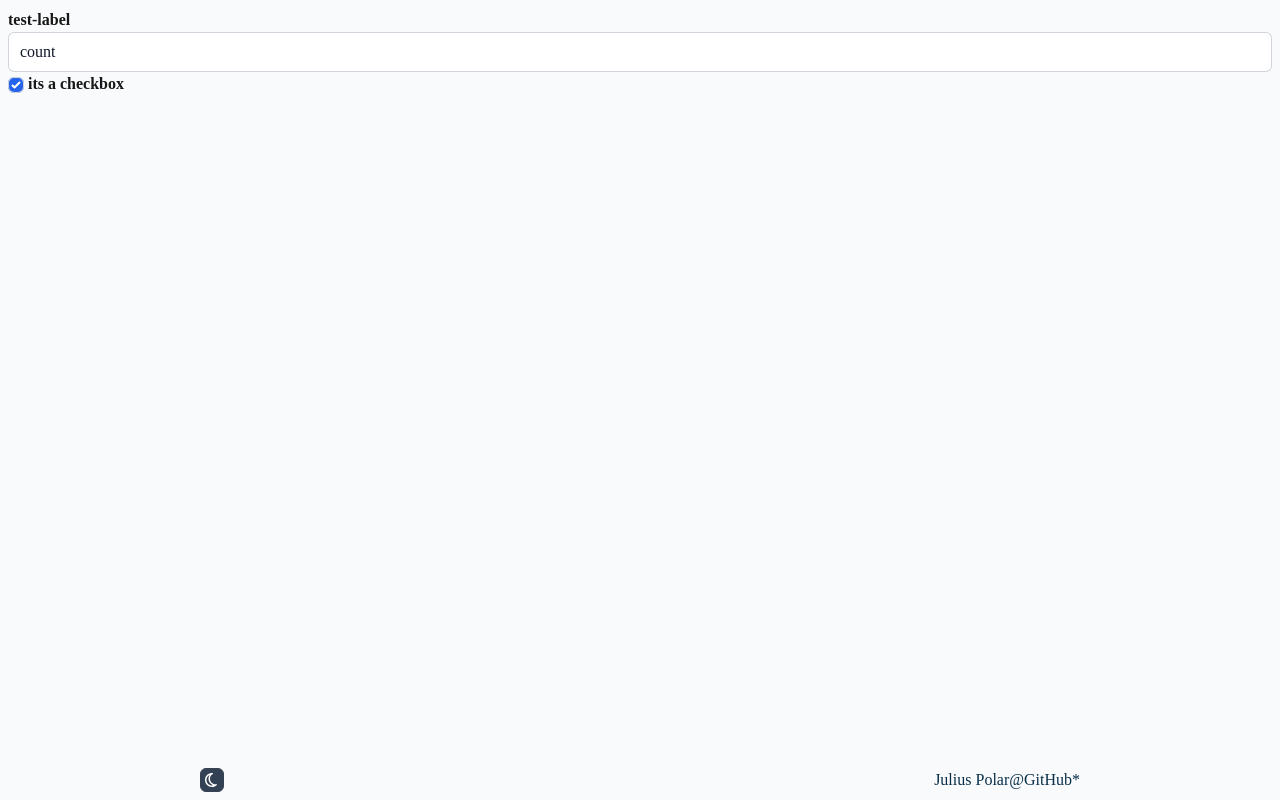
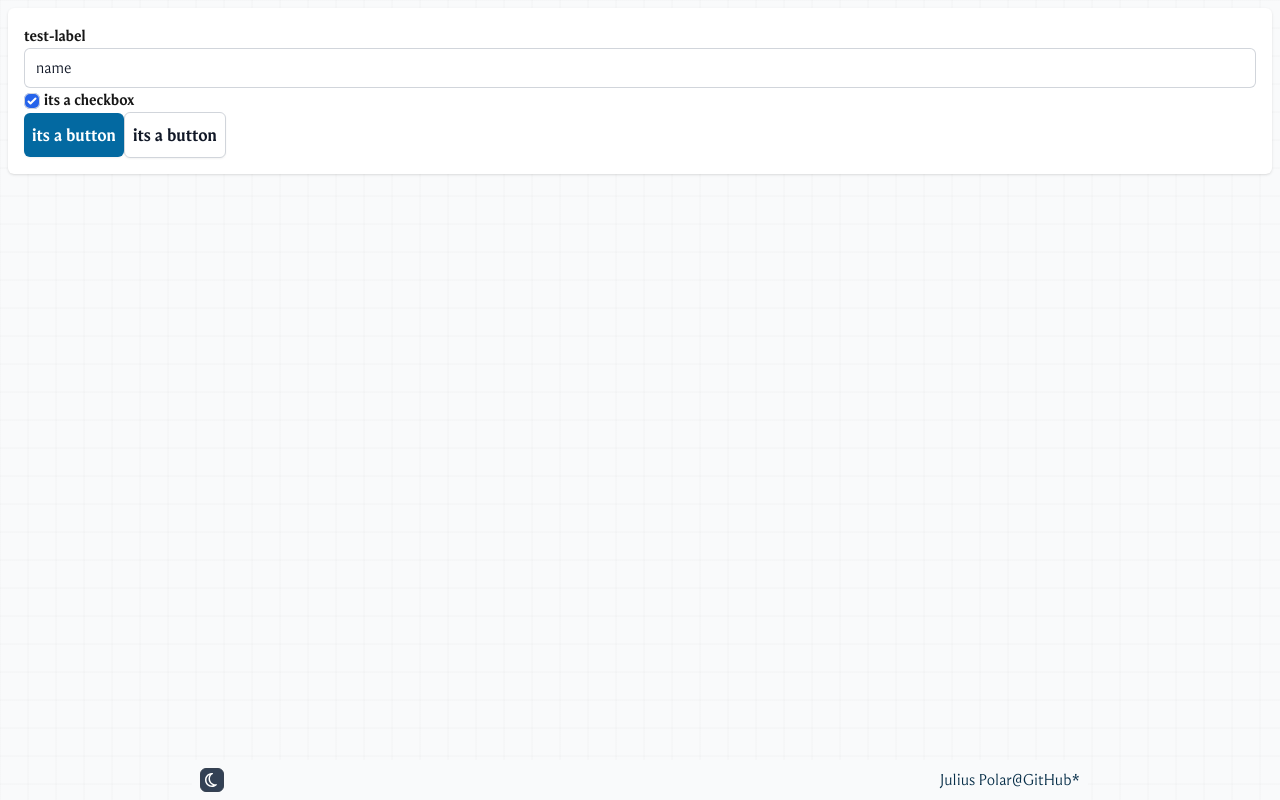
Before and after one commit to JulianElda/arche, a React (Vite) app in the folder packages/scratchpad/: page / in a window 1280 px wide. Built offline with nearby package versions, Linux system fonts and the light colour scheme.

Commit message:
version 1.0.0

```diff
--- /dev/null
+++ b/packages/scratchpad/lib/button/button.tsx
@@ -0,0 +1,47 @@
+type ButtonProps = {
+  type: "button" | "submit";
+  style: "primary" | "secondary";
+  id: string;
+  text: string;
+  onClick: () => void;
+};
+
+export function Button(props: ButtonProps) {
+  let buttonStyle = `
+    rounded-md
+    p-2 text-lg
+    font-semibold
+    shadow-sm
+    focus-visible:outline
+    focus-visible:outline-2
+    focus-visible:outline-offset-2
+    focus-visible:outline-sky-300
+  `;
+
+  switch (props.style) {
+    case "primary":
+    default:
+      buttonStyle += "bg-sky-700 text-white hover:bg-sky-500";
+      break;
+    case "secondary":
+      buttonStyle += `
+        border border-gray-300 bg-white
+        text-gray-900 hover:bg-sky-500
+        hover:text-white dark:bg-slate-700
+        dark:text-gray-50 dark:hover:bg-sky-500
+      `;
+      break;
+  }
+
+  return (
+    <button
+      type="button"
+      id={props.id}
+      data-testid={props.id}
+      aria-label={props.text}
+      onClick={() => props.onClick()}
+      className={buttonStyle}>
+      {props.text}
+    </button>
+  );
+}
--- /dev/null
+++ b/packages/scratchpad/lib/card/card.tsx
@@ -0,0 +1,11 @@
+type CardProps = {
+  children: React.ReactNode;
+};
+
+export function Card(props: CardProps) {
+  return (
+    <div className="rounded-md bg-white p-1 shadow sm:p-4 dark:bg-slate-700">
+      {props.children}
+    </div>
+  );
+}
--- a/packages/scratchpad/package.json
+++ b/packages/scratchpad/package.json
@@ -1,6 +1,6 @@
 {
   "name": "@julianelda/scratchpad",
-  "version": "0.0.3",
+  "version": "1.0.0",
   "type": "module",
   "module": "./dist/scratchpad.js",
   "types": "./dist/index.d.ts",
@@ -11,6 +11,10 @@
     ".": {
       "import": "./dist/scratchpad.js",
       "types": "./dist/index.d.ts"
+    },
+    "./styles.css": {
+      "import": "./dist/style.css",
+      "require": "./dist/style.css"
     }
   },
   "scripts": {
--- a/packages/scratchpad/src/app.tsx
+++ b/packages/scratchpad/src/app.tsx
@@ -1,30 +1,48 @@
 import { useState } from "react";
-import { Input, Footer, Checkbox } from "lib";
+import { Button, Card, Input, Footer, Checkbox } from "lib";
 
 function App() {
-  const [count, setCount] = useState("count");
-  const [isGandoo, setIsGandoo] = useState(true);
+  const [name, setName] = useState("name");
+  const [isChecked, setIsChecked] = useState(true);
 
   return (
-    <>
+    <Card>
       <Input
         id="test-id"
         type="text"
         label="test-label"
-        value={count}
-        onChange={setCount}
+        value={name}
+        onChange={setName}
       />
       <Checkbox
         id="test-checkbox"
         label="its a checkbox"
-        value={isGandoo}
-        onChange={setIsGandoo}
+        value={isChecked}
+        onChange={setIsChecked}
+      />
+      <Button
+        type="button"
+        style="primary"
+        id="test-button"
+        text="its a button"
+        onClick={() => {
+          console.log("clicked");
+        }}
+      />
+      <Button
+        type="button"
+        style="secondary"
+        id="test-button2"
+        text="its a button"
+        onClick={() => {
+          console.log("clicked");
+        }}
       />
       <Footer
         label="Julius Polar@GitHub"
         link="https://github.com/JulianElda/scratchpad"
       />
-    </>
+    </Card>
   );
 }
 
```
Also changed, not shown: packages/scratchpad/lib/index.ts (+6 -2 lines).
